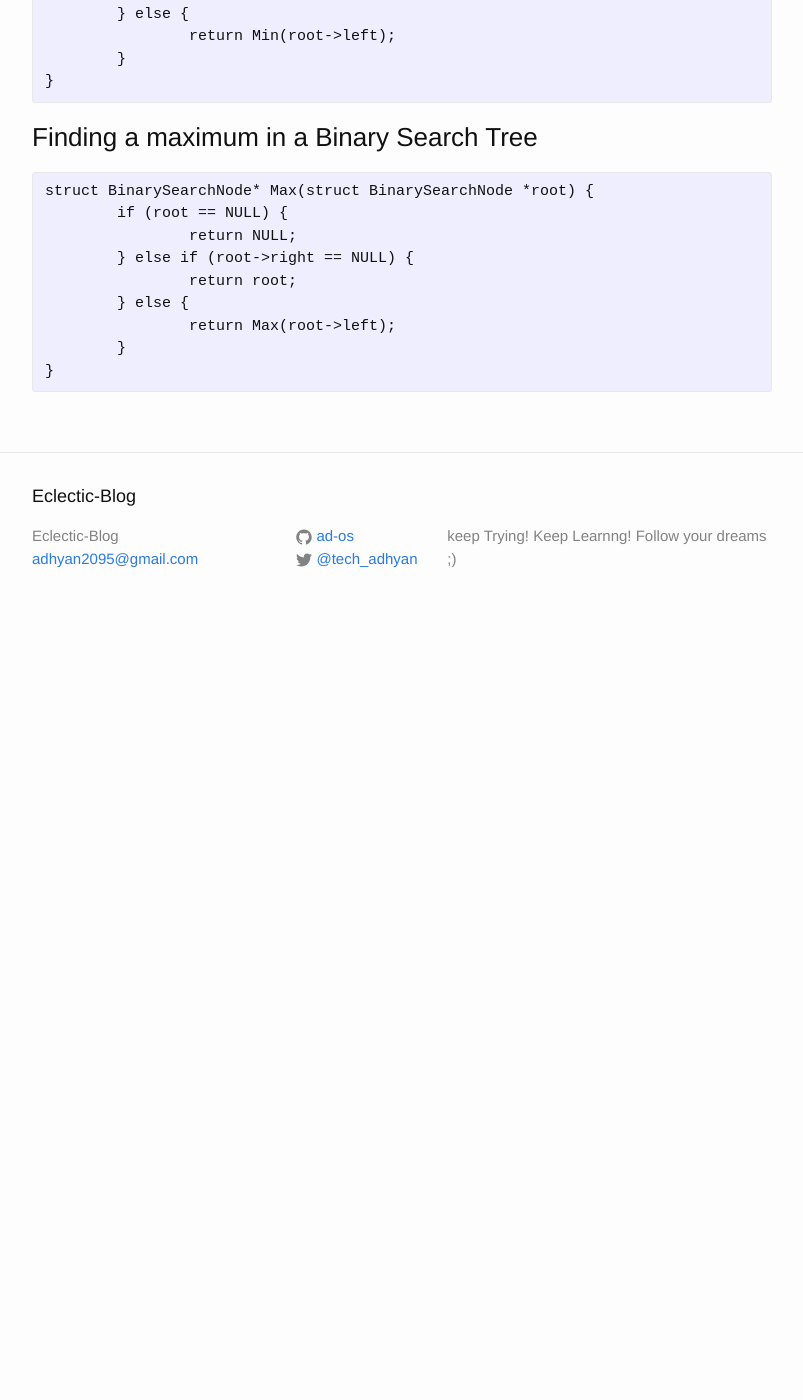
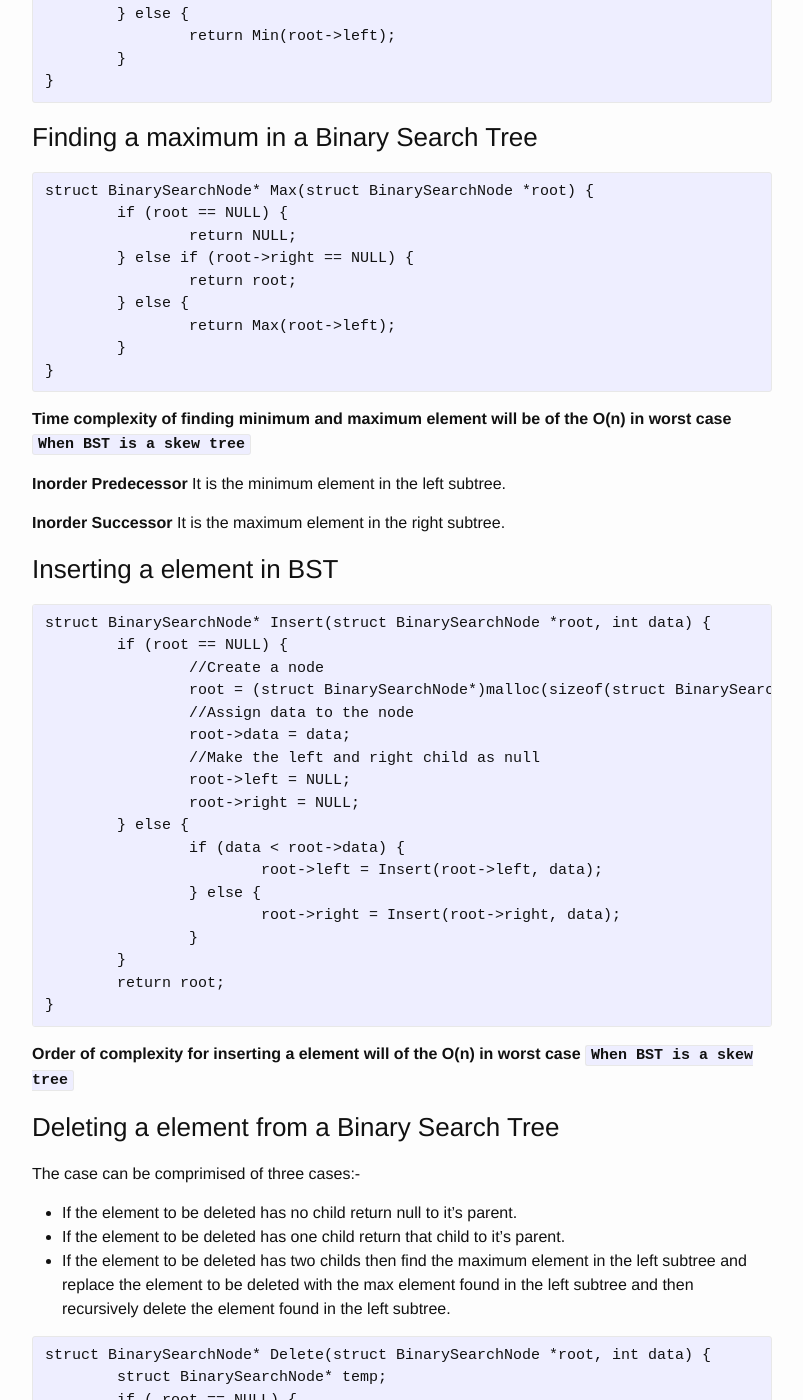
Before and after one commit to ad-os/Blog, a Jekyll site: the page built from _posts/2015-11-21-BST.md, in a window 1280 px wide and 1400 px high, scrolled down 1239 px. Shown: the whole window, without its empty margins (238-1041 px from the left). Built offline with Jekyll 4.4.1, drawn with Linux system fonts in a browser that asks for light colours; before the commit the page ends 1869 px from its top, so only the background shows below that; some of the changed text lies outside the part shown.

Commit message:
Refactored

```diff
--- a/_posts/2015-11-21-BST.md
+++ b/_posts/2015-11-21-BST.md
@@ -20,7 +20,8 @@ categories: jekyll update
 
 ### Binary Search tree declaration
 
-<pre>struct BinarySearchNode {
+<pre>
+struct BinarySearchNode {
 	int data;
 	struct BinarySearchNode *left;
 	struct BinarySearchNode *right;
@@ -28,7 +29,8 @@ categories: jekyll update
 
 ### Finding a element in a Binary Search Tree
 
-<pre>struct BinarySearchNode* Find(struct BinarySearchNode *root, int data) {
+<pre>
+struct BinarySearchNode* Find(struct BinarySearchNode *root, int data) {
 	if (root->data == NULL) {
 		return NULL;
 	} else if (root->data > data) {
@@ -41,7 +43,8 @@ categories: jekyll update
 
 ### Finding a minimum in a Binary Search Tree
 
-<pre>struct BinarySearchNode* Min(struct BinarySearchNode *root) {
+<pre>
+struct BinarySearchNode* Min(struct BinarySearchNode *root) {
 	if (root == NULL) {
 		return NULL;
 	} else if (root->left == NULL) {
@@ -54,7 +57,8 @@ categories: jekyll update
 
 ### Finding a maximum in a Binary Search Tree
 
-<pre>struct BinarySearchNode* Max(struct BinarySearchNode *root) {
+<pre>
+struct BinarySearchNode* Max(struct BinarySearchNode *root) {
 	if (root == NULL) {
 		return NULL;
 	} else if (root->right == NULL) {
@@ -64,3 +68,75 @@ categories: jekyll update
 	}
 }
 </pre>
+
+**Time complexity of finding minimum and maximum element will be of the O(n) in worst case `When BST is a skew tree`**
+
+**Inorder Predecessor**
+It is the minimum element in the left subtree.
+
+**Inorder Successor**
+It is the maximum element in the right subtree.
+
+### Inserting a element in BST
+
+<pre>
+struct BinarySearchNode* Insert(struct BinarySearchNode *root, int data) {
+	if (root == NULL) {
+		//Create a node
+		root = (struct BinarySearchNode*)malloc(sizeof(struct BinarySearchNode));
+		//Assign data to the node
+		root->data = data;
+		//Make the left and right child as null
+		root->left = NULL;
+		root->right = NULL;
+	} else {
+		if (data < root->data) {
+			root->left = Insert(root->left, data);
+		} else {
+			root->right = Insert(root->right, data);
+		}
+	}
+	return root;
+}
+</pre>
+
+**Order of complexity for inserting a element will of the O(n) in worst case `When BST is a skew tree`**
+
+### Deleting a element from a Binary Search Tree
+
+The case can be comprimised of three cases:-
+
+* If the element to be deleted has no child return null to it's parent.
+* If the element to be deleted has one child return that child to it's parent.
+* If the element to be deleted has two childs then find the maximum element in the left subtree and replace the element to be deleted with the max element found in the left subtree and then recursively delete the element found in the left subtree.
+
+<pre>
+struct BinarySearchNode* Delete(struct BinarySearchNode *root, int data) {
+	struct BinarySearchNode* temp;
+	if ( root == NULL) {
+		printf("Element not found in the tree.\n");
+	} else if (data < root->data) {
+		root->left = Delete(root->left, data);
+	} else if (data > root->data) {
+		root->right = Delete(root->right, data);
+	} else {
+		\\element found
+		if (root->right && root->left) {
+			temp = Max(root->left);
+			root->data = temp->data;
+			root->left = Delete(root, temp->data);
+		} else {
+			\\either one not found or both not found.
+			if (root->left == NULL) {
+				root = root->right;
+			}
+			if (root->right == NULL) {
+				root = root->left;
+			}
+		}
+	}
+	return root;
+}
+</pre>
+
+**The time complexity for deleting a element is of O(n) in worst case.**
```
